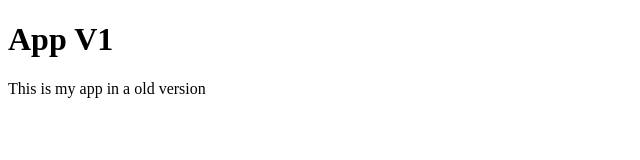
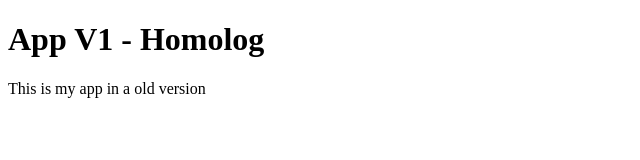
Before and after one commit to lmkoehler/app-demo, a plain HTML site: page docker-images/index.html in a window 1280 px wide. Shown: the whole page, without its empty margins (0-640 px from the left). Drawn offline with Linux system fonts and the light colour scheme.

Commit message:
add branch homolg

```diff
--- a/docker-images/index.html
+++ b/docker-images/index.html
@@ -2,7 +2,7 @@
 <html>
 <body>
 
-<h1>App V1 </h1>
+<h1>App V1 - Homolog </h1>
 
 <p>This is my app in a old version</p>
 
```
